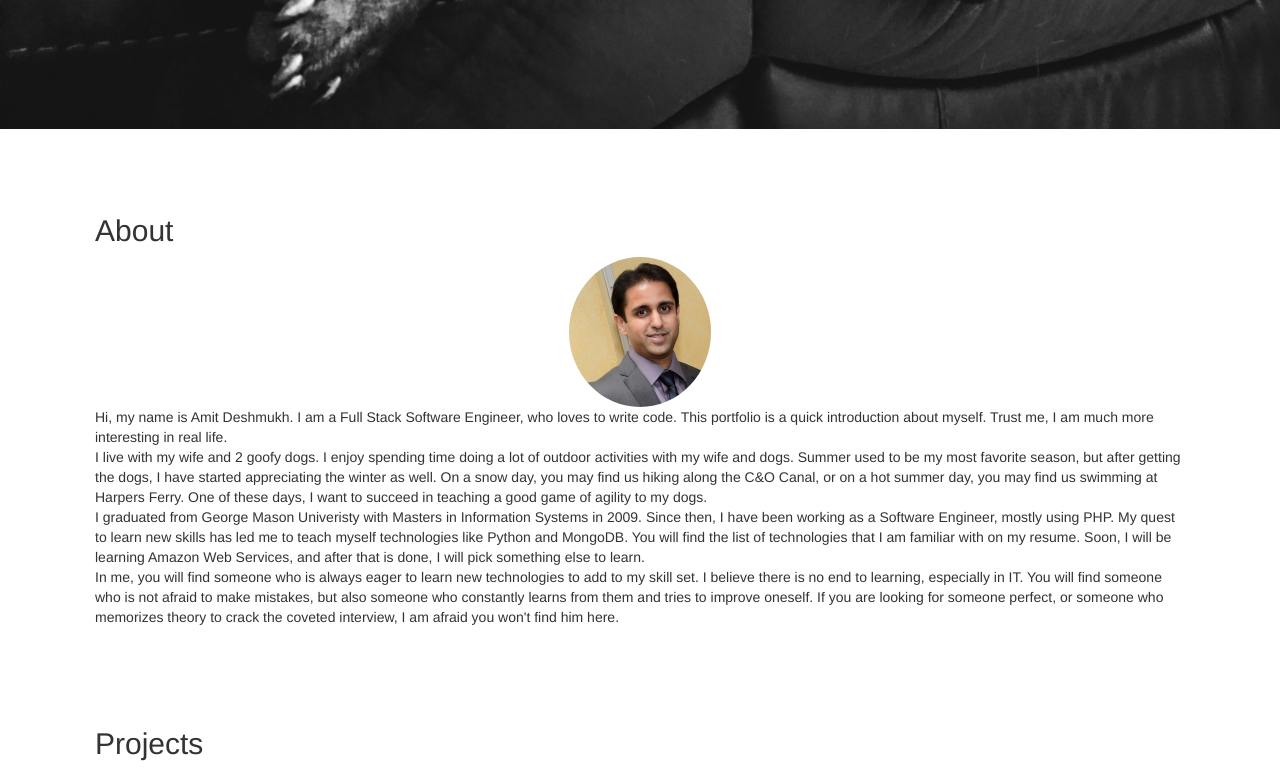
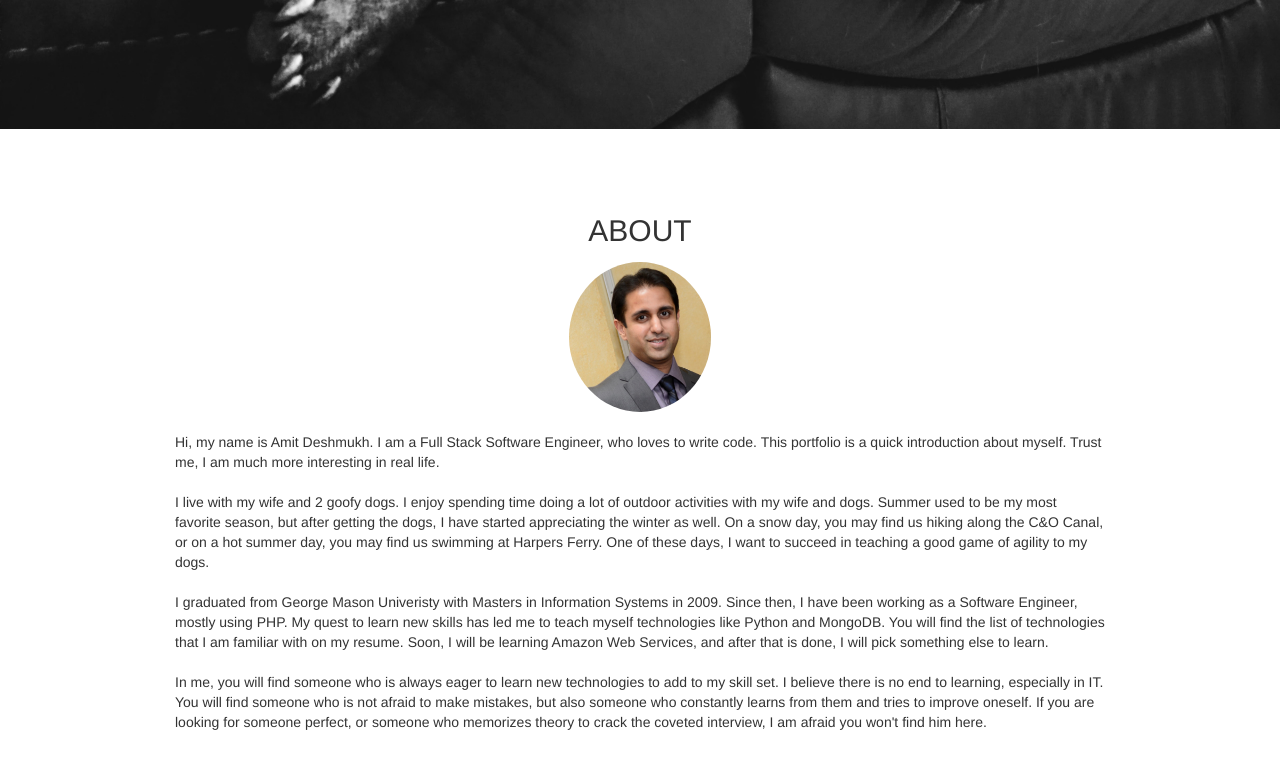
Before and after one commit to ahdeshmukh/portfolio, an Angular app: page / in a window 1280 px wide. Shown: the part 460-1238 px from the top of the page. Built offline with nearby package versions, Linux system fonts and the light colour scheme; what ng2-scroll-to would draw is missing.

Commit message:
adding some padding to my-sections class

```diff
--- a/src/app/app.component.css
+++ b/src/app/app.component.css
@@ -82,6 +82,11 @@ ul.nav a:hover {
 .my-sections {
   padding: 65px 40px 15px 40px;
 }
+@media screen and (min-width: 1224px) {
+    .my-sections {
+        padding: 65px 120px 15px 120px;
+    }
+}
 
 .affix {
     min-width: 100%;
@@ -93,3 +98,22 @@ ul.nav a:hover {
     display: block;
     margin: auto;
 }
+
+.about-paragraph {
+    margin: 20px 0;
+}
+
+/*.about-paragraph {
+    margin: 20px 0;
+    padding: 0 20px;
+}
+@media screen and (min-width: 1224px) {
+    .about-paragraph {
+        padding: 0 80px;
+    }
+}*/
+
+.my-section-title {
+    text-align: center;
+    margin-bottom: 15px;
+}
--- a/src/app/app.component.html
+++ b/src/app/app.component.html
@@ -39,7 +39,7 @@
 </div>-->
 
 <div id="about" class="container my-sections">
-  <h2 class="my-section-title">About</h2>
+  <h2 class="my-section-title">ABOUT</h2>
   <img class="img-responsive img-circle portfolio-image" src="{{my_photo}}" />
   <div class="about-paragraph about-paragraph-1">Hi, my name is Amit Deshmukh. I am a Full Stack Software Engineer, who loves to write code. This portfolio is a quick introduction about myself. Trust me, I am much more interesting in real life.</div>
   <div class="about-paragraph about-paragraph-2">I live with my wife and 2 goofy dogs. I enjoy spending time doing a lot of outdoor activities with my wife and dogs. Summer used to be my most favorite season, but after getting the dogs, I have started appreciating the winter as well. On a snow day, you may find us hiking along the C&O Canal, or on a hot summer day, you may find us swimming at Harpers Ferry. One of these days, I want to succeed in teaching a good game of agility to my dogs.</div>
@@ -48,7 +48,7 @@
 </div>
 
 <div id="projects" class="container my-sections">
-  <h2 class="my-section-title">Projects</h2>
+  <h2 class="my-section-title">PROJECTS</h2>
   <div class="row">
     <div class="col-md-6">
       <div class="padding-10">
```
